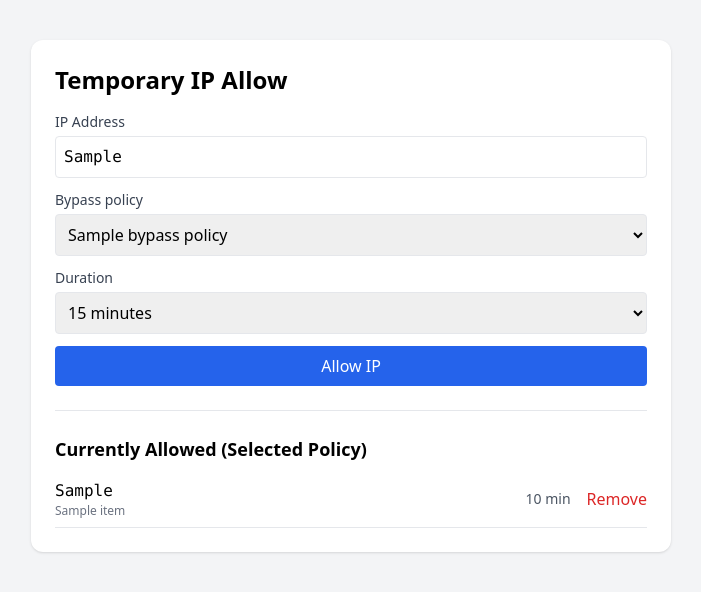
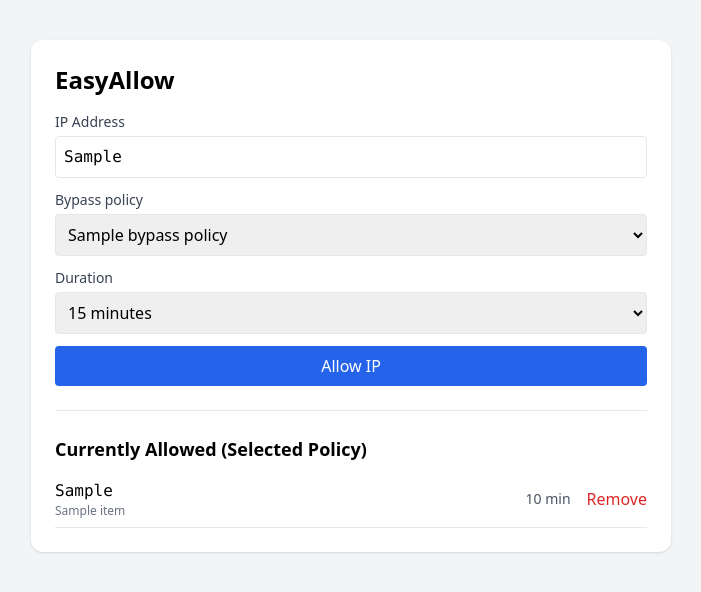
Before and after one commit to JackT2K/EasyAllow--Cloudflare-IP-Policy, a FastAPI app: template app/templates/index.html in a window 1280 px wide. Shown: the top 592 px of the page, without its empty margins (289-990 px from the left). Run offline with FastAPI, Linux system fonts and the light colour scheme; the template is opened without the code that fills it: most values are stand-ins (such as "Sample title", 1, 10 or a date in 2020); some libraries are stand-ins or nearby versions.

Commit message:
--Easy Allow

```diff
--- a/app/templates/index.html
+++ b/app/templates/index.html
@@ -2,14 +2,14 @@
 <html>
 <head>
   <meta charset="utf-8">
-  <title>Temporary IP Allow</title>
+  <title>Easy Allow - Cloudflare</title>
   <script src="https://cdn.tailwindcss.com"></script>
 </head>
 
 <body class="bg-gray-100 min-h-screen">
   <div class="max-w-2xl mx-auto py-10 px-4">
     <div class="bg-white p-6 rounded-xl shadow">
-      <h1 class="text-2xl font-semibold mb-4">Temporary IP Allow</h1>
+      <h1 class="text-2xl font-semibold mb-4">EasyAllow</h1>
 
       <form method="post" action="/add" class="space-y-3">
         <div>
```
